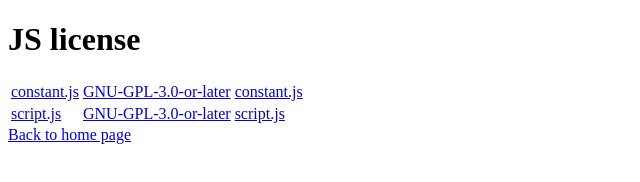
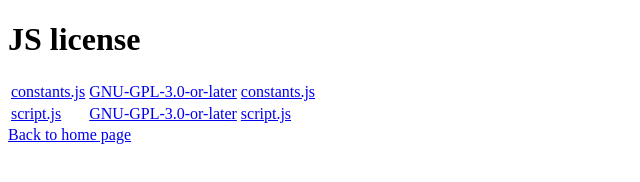
Before and after one commit to Huy-Ngo/invidious-redirect, a plain HTML site: page javascript.html in a window 1280 px wide. Shown: the full height of the page, 0-640 px from the left. Drawn offline with Linux system fonts and the light colour scheme.

Commit message:
Fix link (1)

```diff
--- a/javascript.html
+++ b/javascript.html
@@ -8,9 +8,9 @@
 		<h1>JS license</h1>
 		<table id="jslicense-labels1">
 			<tr>
-				<td><a href="constant.js">constant.js</a></td>
+				<td><a href="constants.js">constants.js</a></td>
 				<td><a href="http://www.gnu.org/licenses/gpl-3.0.html">GNU-GPL-3.0-or-later</a></td>
-				<td><a href="constant.js">constant.js</a></td>
+				<td><a href="constants.js">constants.js</a></td>
 			</tr>
 			<tr>
 				<td><a href="script.js">script.js</a></td>
--- a/script.js
+++ b/script.js
@@ -16,7 +16,6 @@
  * You should have received a copy of the GNU General Public License
  * along with invidious-redirect.  If not, see <https://www.gnu.org/licenses/>.
  * */
-
 
 /* Strip the domain name and get only the parameters. */
 function strip(url) {
```
